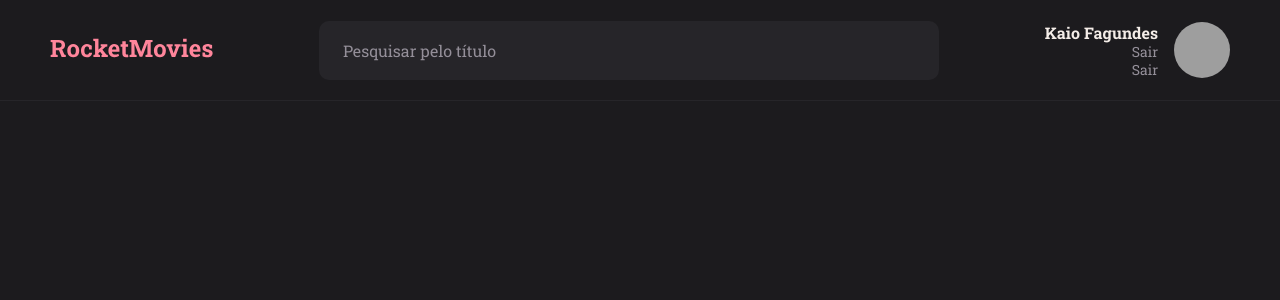
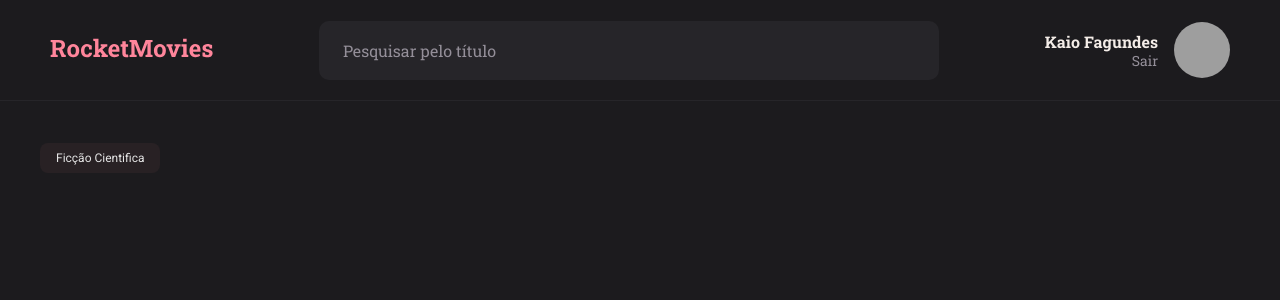
Before and after one commit to kaioba13/RocketMovies, a React (Vite) app: page / in a window 1280 px wide. Shown: the top 300 px of the page. Built offline with nearby package versions, Linux system fonts and the light colour scheme; grey boxes are pictures that could not be loaded.

Commit message:
botao voltar, criacao da section

```diff
--- /dev/null
+++ b/src/components/ButtonBack/styles.js
@@ -0,0 +1,23 @@
+import styled from "styled-components";
+
+export const Container = styled.button`
+  background: none;
+  border: none;
+  color: ${({ theme }) => theme.COLORS.RED};
+  a {
+    display: flex;
+    gap: 1rem;
+    color: ${({ theme }) => theme.COLORS.RED};
+    font-size: clamp(1.4rem, 1.4rem + 0.2vw, 1.6rem);
+    font-family: "Roboto Slab";
+    font-style: normal;
+    font-weight: 400;
+    font-size: 1.6rem;
+    line-height: 2.1rem;
+    text-align: center;
+  }
+  svg {
+    color: ${({ theme }) => theme.COLORS.RED};
+    align-self: center;
+  }
+`;
--- a/src/components/Header/index.jsx
+++ b/src/components/Header/index.jsx
@@ -14,7 +14,6 @@ export function Header() {
         <div>
           <strong>Kaio Fagundes</strong>
           <a href="/">Sair</a>
-          <a href="/">Sair</a>
         </div>
         <img src="https://github.com/kaioba13.png" alt="Foto do usuario"></img>
       </Profile>
--- /dev/null
+++ b/src/components/MovieCard/index.jsx
@@ -0,0 +1,3 @@
+export function MovieCard({ title }) {
+  return <Container>{title}</Container>;
+}
--- /dev/null
+++ b/src/components/Section/index.jsx
@@ -0,0 +1,10 @@
+import { Tags } from "../Tags";
+import { Container } from "./styles";
+
+export function Section() {
+  return (
+    <Container>
+      <Tags title="Ficção Cientifica" />
+    </Container>
+  );
+}
--- /dev/null
+++ b/src/components/Section/styles.js
@@ -0,0 +1,8 @@
+import styled from "styled-components";
+
+export const Container = styled.section`
+  height: auto;
+  width: auto;
+
+  padding: 4rem;
+`;
--- /dev/null
+++ b/src/components/Tags/index.jsx
@@ -0,0 +1,5 @@
+import { Container } from "./styles";
+
+export function Tags({ title }) {
+  return <Container>{title}</Container>;
+}
--- /dev/null
+++ b/src/components/Tags/styles.js
@@ -0,0 +1,16 @@
+import styled from "styled-components";
+
+export const Container = styled.span`
+  font-family: "Roboto";
+  font-style: normal;
+  font-weight: 400;
+  font-size: 1.2rem;
+  line-height: 1.4rem;
+
+  text-align: center;
+
+  background-color: rgba(40, 33, 36, 1);
+  color: ${({ theme }) => theme.COLORS.GRAY_900};
+  padding: 0.8rem 1.6rem;
+  border-radius: 0.8rem;
+`;
--- a/src/pages/Details/index.jsx
+++ b/src/pages/Details/index.jsx
@@ -1,11 +1,13 @@
 import { Container } from "./styles";
 import { Button } from "../../components/button";
 import { Header } from "../../components/Header";
-
+import { Tags } from "../../components/Tags";
+import { Section } from "../../components/Section";
 export function Details() {
   return (
     <Container>
       <Header />
+      <Section />
     </Container>
   );
 }
```
Also changed, not shown: package.json (+14 -1 lines), src/components/ButtonBack/index.jsx (added, +13 -0 lines), src/components/MovieCard/styles.js (added), 1 other file (tests, documents, lock files or other folders).
